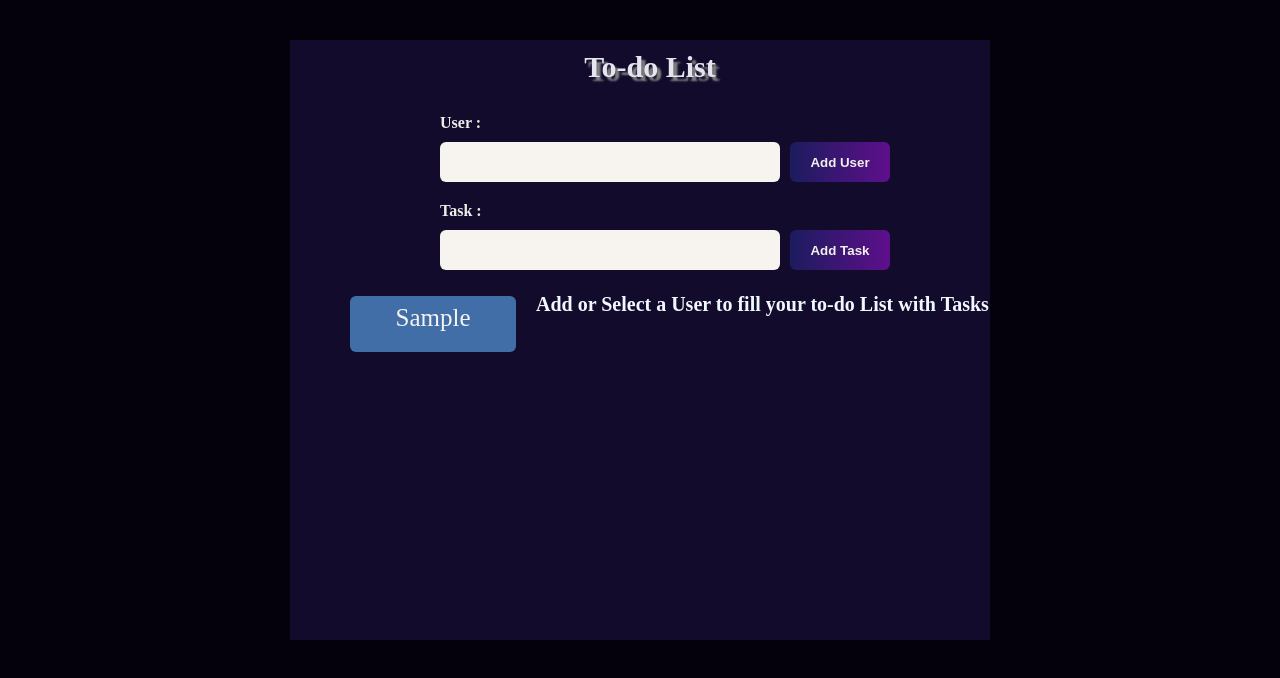
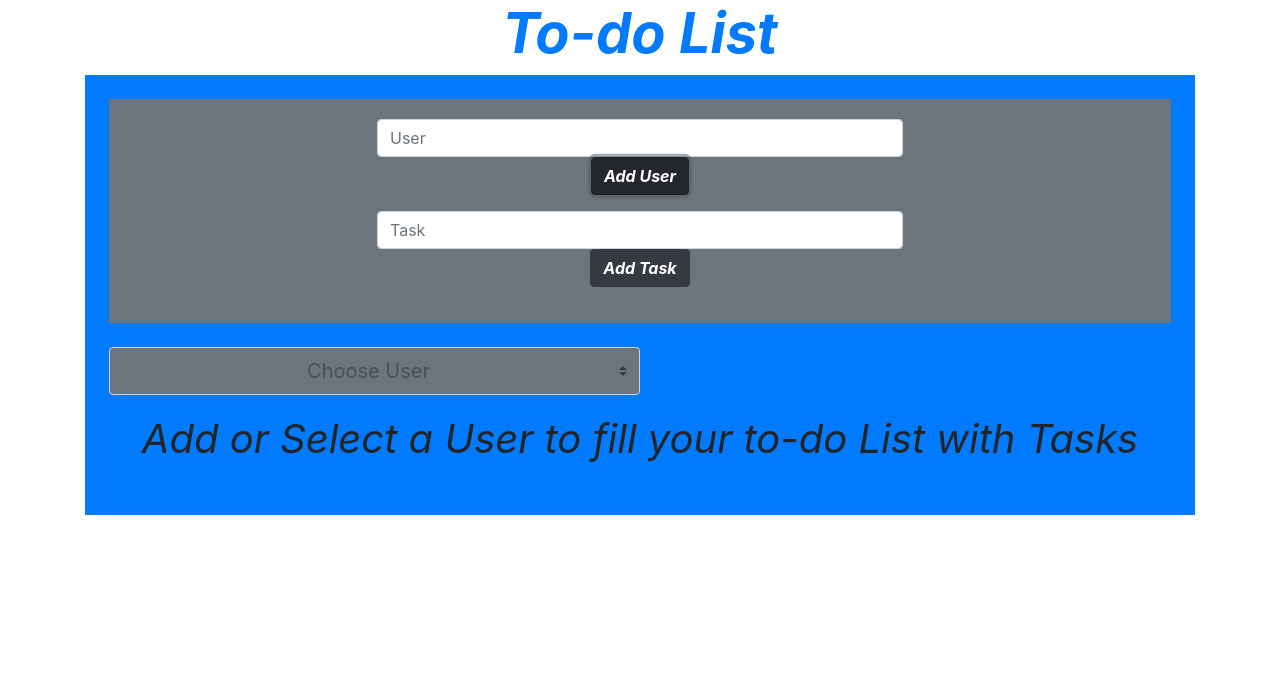
Before and after one commit to Omaima10/reactApp, a React (Create React App) app: page / in a window 1280 px wide. Both pictures are taken after typing "Sample" into the empty fields and a click on the button "Add User". Shown: the top 678 px of the page. Built offline with nearby package versions, Linux system fonts and the light colour scheme.

Commit message:
bootstrap challenge

```diff
--- a/package.json
+++ b/package.json
@@ -9,6 +9,7 @@
     "@testing-library/jest-dom": "^5.11.9",
     "@testing-library/react": "^11.2.5",
     "@testing-library/user-event": "^12.8.1",
+    "bootstrap": "^4.6.0",
     "react": "^17.0.1",
     "react-dom": "^17.0.1",
     "react-scripts": "4.0.3",
--- a/src/Components/App/App.css
+++ /dev/null
@@ -1,58 +0,0 @@
-body {
-  background-color: rgb(4, 1, 12);
-}
-.DoApp {
-  background-color: rgb(18, 11, 44);
-  min-height: 600px;
-  width: 700px;
-  margin: 40px auto;
-}
-#todoF input {
-  background-color: rgb(247, 243, 238);
-  border: 0;
-  width: 300px;
-  height: 40px;
-  padding: 0 20px;
-  margin-bottom: 10px;
-  margin-right: 10px;
-  margin-left: 150px;
-  border-radius: 6px;
-  color: rgb(44, 40, 40);
-  margin-top: 0;
-}
-#todoF input:focus,
-#todoF button:focus {
-  outline: none;
-}
-#todoF button {
-  height: 40px;
-  width: 100px;
-  border: 0;
-  border-radius: 6px;
-  background: linear-gradient(to right, rgb(28, 28, 94), rgb(94, 15, 139));
-  font-weight: bolder;
-  color: rgb(241, 239, 235);
-  cursor: pointer;
-}
-#p1 {
-  text-align: center;
-  font-family: serif;
-  font-size: 30px;
-  color: rgb(229, 229, 240);
-  text-shadow: 4px 4px 2px gray;
-  padding: 10px;
-}
-label {
-  color: #f0ebe7;
-  font-weight: bold;
-  display: block;
-  margin: 10px;
-  margin-left: 150px;
-}
-label:after {
-  content: " : ";
-}
-.ListsDiplay {
-  display: flex;
-  flex-direction: row;
-}
--- a/src/Components/App/App.js
+++ b/src/Components/App/App.js
@@ -1,8 +1,8 @@
-import "./App.css";
 import React, { useState } from "react";
 import TasksList from "../Tasks/TasksList";
 import UsedForms from "../TodoForm/UsedForms";
 import UserList from "../User/userList";
+import "bootstrap/dist/css/bootstrap.min.css";
 
 function App() {
   const [tasks, setTasks] = useState({});
@@ -36,21 +36,25 @@ function App() {
   };
 
   return (
-    <div className="DoApp">
-      <h1 id="p1">To-do List</h1>
-      <div>
+    <div className="container">
+      <h1 class=" text-center display-4 font-italic font-weight-bold text-primary">
+        To-do List
+      </h1>
+      <div className=" card-body p-4 bg-primary">
+        <div className="bg-secondary text-dark card-body  text-center">
           <UsedForms name="User" action={addUsers} label="Add User" />
           <UsedForms name="Task" action={addTasks} label="Add Task" />
         </div>
         <div>
-        <div className="ListsDiplay">
+          <div>
             <UserList
               users={users}
               selectUser={selectUser}
               selectedUser={selectedUser}
             />
-          <div>
+            <div className="card-body flex-row-reverse ">
               <TasksList content={getSelectedUsersTasks()} />
+            </div>
           </div>
         </div>
       </div>
--- a/src/Components/Tasks/TasksList.css
+++ /dev/null
@@ -1,23 +0,0 @@
-li {
-  color: rgb(243, 236, 236);
-  font-family: serif;
-  width: 300px;
-  height: 40px;
-  background-color: rgb(123, 19, 207);
-  margin-bottom: 20px;
-  padding-top: 16px;
-  margin-left: 20px;
-  padding: 0 16px;
-  border-radius: 6px;
-  list-style-type: none;
-}
-h1 {
-  font-family: serif;
-  font-size: 20px;
-  color: aliceblue;
-  margin-left: 20px;
-}
-li p {
-  position: relative;
-  padding: 10px;
-}
--- a/src/Components/Tasks/TasksList.js
+++ b/src/Components/Tasks/TasksList.js
@@ -1,16 +1,29 @@
 import React from "react";
-import "./TasksList.css";
 
 const TasksList = ({ content }) => {
   if (!content)
-    return <h1>Add or Select a User to fill your to-do List with Tasks </h1>;
-  if (!content.userTasks.length) return <h1>Add your Tasks</h1>;
+    return (
+      <h1 className="text-center  font-weight-normal font-italic">
+        Add or Select a User to fill your to-do List with Tasks{" "}
+      </h1>
+    );
+  if (!content.userTasks.length)
+    return (
+      <h1 class="text-center font-weight-normal font-italic">Add your Tasks</h1>
+    );
 
   return (
-    <div>
+    <div className="w-50">
       <ul>
         {content.userTasks.map((task, index) => {
-          return <li key={index}>{task}</li>;
+          return (
+            <li
+              className="list-group-item list-group-item-primary w-50"
+              key={index}
+            >
+              {task}
+            </li>
+          );
         })}
       </ul>
     </div>
--- a/src/Components/TodoForm/UsedForms.js
+++ b/src/Components/TodoForm/UsedForms.js
@@ -18,16 +18,20 @@ const UsedForms = ({ action, label, name }) => {
   };
 
   return (
-    <div>
-      <label for="user">{name}</label>
-      <form id="todoF" onSubmit={handleSubmit}>
+    <div class=" form-group row h-100 justify-content-center align-items-center">
+      <form className="w-50" onSubmit={handleSubmit}>
         <input
           type="text"
-          className="input"
+          className="form-control"
           onChange={handleChange}
           value={value}
+          placeholder={name}
         />
-        <button>{label}</button>
+        <div>
+          <button className="btn btn-dark font-italic font-weight-bold">
+            {label}
+          </button>
+        </div>
       </form>
     </div>
   );
--- a/src/Components/User/userList.css
+++ /dev/null
@@ -1,26 +0,0 @@
-.user {
-  list-style-type: none;
-  background: rgb(66, 110, 168);
-  color: #f3f3f3;
-  padding: 8px;
-  width: 150px;
-  margin-bottom: 20px;
-  font-weight: 200;
-  text-align: center;
-  font-size: 25px;
-  border: none;
-  border-radius: 6px;
-}
-
-.user:hover {
-  cursor: pointer;
-  border: 2px rgb(25, 26, 27) solid;
-  color: rgb(236, 226, 241);
-  background: #243c70;
-}
-
-.selected {
-  border: 1px rgb(226, 231, 235) solid;
-  color: rgb(236, 226, 241);
-  background: rgb(57, 5, 87);
-}
--- a/src/Components/User/userList.js
+++ b/src/Components/User/userList.js
@@ -1,26 +1,32 @@
 import React from "react";
-import "../User/userList.css";
 
 const userList = ({ users, selectUser, selectedUser }) => {
+  if (users.length === 0) return null;
+
+  const handleChange = ({ target: { value } }) => {
+    selectUser(users[value]);
+  };
+
   return (
-    <div>
-      <ul>
+    <div className="w-50 " align="center">
+      {" "}
+      <br />
+      <select
+        class="custom-select custom-select-lg bg-secondary text-center"
+        onChange={handleChange}
+      >
+        <option class=" bg-light" selected>
+          Choose User
+        </option>
         {users.map((user, index) => {
           return (
-            <li
-              className={
-                selectedUser && user.id === selectedUser.id
-                  ? "selected user"
-                  : "user"
-              }
-              key={index}
-              onClick={() => selectUser(user)}
-            >
+            <option class=" bg-light" value={user.id} key={index}>
               {user.userName}
-            </li>
+            </option>
           );
         })}
-      </ul>
+      </select>
+      <br />
     </div>
   );
 };
```
Also changed, not shown: 1 other file (tests, documents, lock files or other folders). Lines whose indentation alone changed are shown as unchanged.
